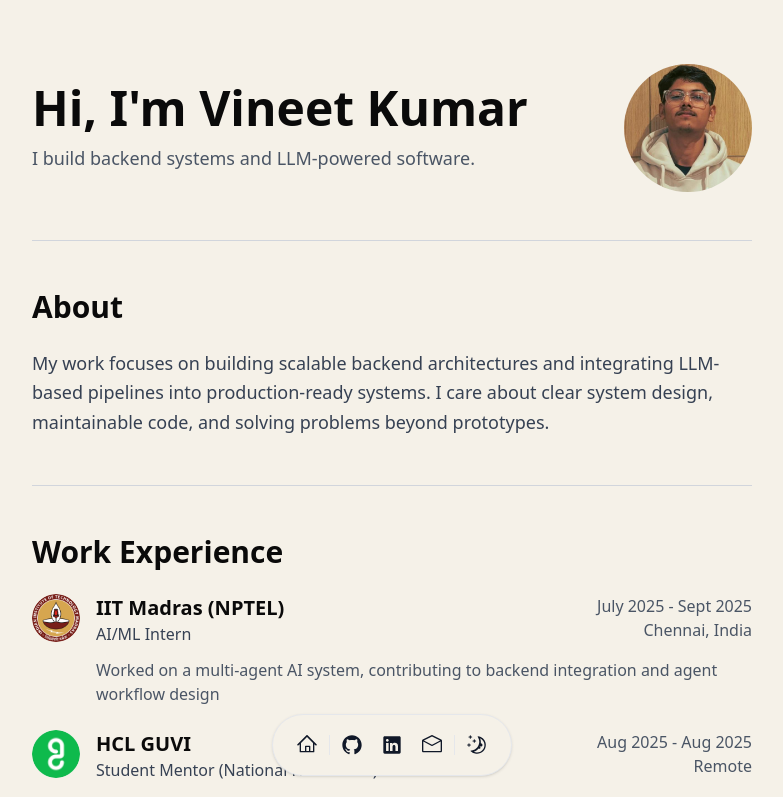
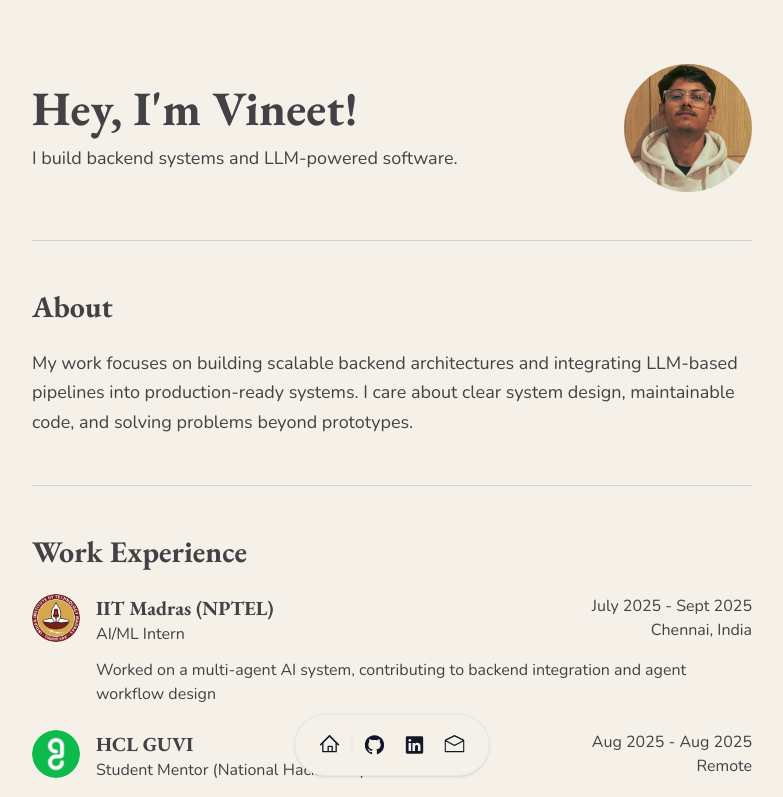
Before and after one commit to whyvineet/portfolio, a Next.js app: page / in a window 1280 px wide. Shown: the top 797 px of the page, without its empty margins (248-1031 px from the left). Built offline with nearby package versions, Linux system fonts and the light colour scheme.

Commit message:
refactor: remove theme context and update NavBar for improved styling and accessibility

```diff
--- a/app/components/NavBar.tsx
+++ b/app/components/NavBar.tsx
@@ -1,9 +1,8 @@
 'use client';
 
-import { HomeIcon, GitHubLogoIcon, LinkedInLogoIcon, EnvelopeOpenIcon, SunIcon, MoonIcon } from '@radix-ui/react-icons';
+import { HomeIcon, GitHubLogoIcon, LinkedInLogoIcon, EnvelopeOpenIcon } from '@radix-ui/react-icons';
 import { useRef } from 'react';
 import { motion, useMotionValue, useSpring, useTransform, MotionValue } from 'framer-motion';
-import { useTheme } from '../context/ThemeContext';
 
 interface NavItemProps {
   children: React.ReactNode;
@@ -35,7 +34,7 @@ function NavItem({ children, href, onClick, label, mouseX, external }: NavItemPr
   const commonProps = {
     ref: ref as React.RefObject<HTMLAnchorElement> & React.RefObject<HTMLButtonElement>,
     'aria-label': label,
-    className: 'group relative inline-flex items-center justify-center text-gray-900 hover:bg-gray-100 dark:text-gray-100 dark:hover:bg-gray-800 transition-colors rounded-full focus:outline-none focus:ring-2 focus:ring-gray-300 dark:focus:ring-gray-700',
+    className: 'group relative inline-flex items-center justify-center text-gray-900 hover:bg-gray-100 transition-colors rounded-full focus:outline-none focus:ring-2 focus:ring-gray-300',
   };
 
   if (href) {
@@ -73,7 +72,7 @@ function NavItem({ children, href, onClick, label, mouseX, external }: NavItemPr
       }}
     >
       {children}
-      <span className="pointer-events-none absolute bottom-full left-1/2 mb-2 -translate-x-1/2 whitespace-nowrap rounded-md bg-gray-900 px-2 py-1 text-xs text-white opacity-0 shadow-sm transition-all duration-150 ease-out group-hover:opacity-100 group-hover:-translate-y-0.5 dark:bg-gray-100 dark:text-gray-900">
+      <span className="pointer-events-none absolute bottom-full left-1/2 mb-2 -translate-x-1/2 whitespace-nowrap rounded-md bg-gray-900 px-2 py-1 text-xs text-white opacity-0 shadow-sm transition-all duration-150 ease-out group-hover:opacity-100 group-hover:-translate-y-0.5">
         {label}
       </span>
     </motion.button>
@@ -81,7 +80,6 @@ function NavItem({ children, href, onClick, label, mouseX, external }: NavItemPr
 }
 
 export default function NavBar({ className }: { className?: string }) {
-  const { isDark, toggleTheme } = useTheme();
   const mouseX = useMotionValue(Infinity);
 
   const scrollToTop = () => {
@@ -94,12 +92,12 @@ export default function NavBar({ className }: { className?: string }) {
       onMouseLeave={() => mouseX.set(Infinity)}
       className={`fixed bottom-6 left-1/2 -translate-x-1/2 z-50 ${className ?? ""}`}
     >
-      <div className="flex items-center gap-1 px-4 py-3 bg-background border border-gray-200 dark:border-gray-700 rounded-full shadow-sm">
+      <div className="flex items-center gap-1 px-4 py-3 bg-background border border-gray-200 rounded-full shadow-sm">
         <NavItem mouseX={mouseX} onClick={scrollToTop} label="Home">
           <HomeIcon width={20} height={20} />
         </NavItem>
 
-        <div className="w-px h-5 bg-gray-200 dark:bg-gray-700" />
+        <div className="w-px h-5 bg-gray-200" />
 
         <NavItem mouseX={mouseX} href="https://github.com/whyvineet" label="GitHub" external>
           <GitHubLogoIcon width={20} height={20} />
@@ -112,12 +110,6 @@ export default function NavBar({ className }: { className?: string }) {
         <NavItem mouseX={mouseX} href="mailto:whyvineet@outlook.com" label="Email" external>
           <EnvelopeOpenIcon width={20} height={20} />
         </NavItem>
-
-        <div className="w-px h-5 bg-gray-200 dark:bg-gray-700" />
-
-        <NavItem mouseX={mouseX} onClick={toggleTheme} label="Toggle theme">
-          {isDark ? <SunIcon width={20} height={20} /> : <MoonIcon width={20} height={20} />}
-        </NavItem>
       </div>
     </motion.nav>
   );
--- a/app/context/ThemeContext.tsx
+++ /dev/null
@@ -1,60 +0,0 @@
-"use client";
-
-import { createContext, useContext, useEffect, useMemo, useState } from "react";
-
-type ThemeContextValue = {
-  isDark: boolean;
-  toggleTheme: () => void;
-};
-
-const ThemeContext = createContext<ThemeContextValue | undefined>(undefined);
-
-const getInitialTheme = () => {
-  if (typeof window === "undefined") {
-    return false;
-  }
-
-  const stored = window.localStorage.getItem("theme");
-  if (stored === "dark") {
-    return true;
-  }
-  if (stored === "light") {
-    return false;
-  }
-
-  return window.matchMedia?.("(prefers-color-scheme: dark)").matches ?? false;
-};
-
-export function ThemeProvider({ children }: { children: React.ReactNode }) {
-  const [isDark, setIsDark] = useState<boolean>(() => getInitialTheme());
-
-  useEffect(() => {
-    const root = document.documentElement;
-    if (isDark) {
-      root.classList.add("dark");
-    } else {
-      root.classList.remove("dark");
-    }
-
-    window.localStorage.setItem("theme", isDark ? "dark" : "light");
-  }, [isDark]);
-
-  const toggleTheme = () => {
-    setIsDark((prev) => !prev);
-  };
-
-  const value = useMemo(
-    () => ({ isDark, toggleTheme }),
-    [isDark]
-  );
-
-  return <ThemeContext.Provider value={value}>{children}</ThemeContext.Provider>;
-}
-
-export function useTheme() {
-  const context = useContext(ThemeContext);
-  if (!context) {
-    throw new Error("useTheme must be used within ThemeProvider");
-  }
-  return context;
-}
--- a/app/globals.css
+++ b/app/globals.css
@@ -1,30 +1,36 @@
 @import "tailwindcss";
-
-@custom-variant dark (&:where(.dark, .dark *));
 
 :root {
   --background: #f5f1e8;
-  --foreground: #0a0a0a;
+  --foreground: #414146;
   --accent: #2563eb;
-}
-
-.dark {
-  --background: #0b0f14;
-  --foreground: #f8fafc;
-  --accent: #60a5fa;
 }
 
 @theme inline {
   --color-background: var(--background);
   --color-foreground: var(--foreground);
   --color-accent: var(--accent);
-  --font-sans: var(--font-geist-sans);
+  --font-sans: var(--font-nunito);
+  --font-serif: var(--font-eb-garamond);
   --font-mono: var(--font-geist-mono);
 }
 
 body {
   background: var(--background);
   color: var(--foreground);
+  font-family: var(--font-nunito), 'Nunito', -apple-system, BlinkMacSystemFont, 'Segoe UI', system-ui, sans-serif;
+}
+
+h1, h2, h3, h4, h5, h6 {
+  font-family: var(--font-eb-garamond), serif;
+}
+
+.text-content {
+  color: #414146;
+}
+
+.border-content {
+  border-color: #d1d0d5;
 }
 
 html {
--- a/app/layout.tsx
+++ b/app/layout.tsx
@@ -1,11 +1,18 @@
 import type { Metadata } from "next";
-import { Geist, Geist_Mono } from "next/font/google";
+import { EB_Garamond, Nunito, Geist_Mono } from "next/font/google";
 import "./globals.css";
-import { ThemeProvider } from "./context/ThemeContext";
 
-const geistSans = Geist({
-  variable: "--font-geist-sans",
+const nunito = Nunito({
+  variable: "--font-nunito",
   subsets: ["latin"],
+  weight: ["300", "400", "500", "600", "700", "800"],
+});
+
+const ebGaramond = EB_Garamond({
+  variable: "--font-eb-garamond",
+  subsets: ["latin"],
+  weight: ["400", "500", "600", "700"],
+  style: ["normal", "italic"],
 });
 
 const geistMono = Geist_Mono({
@@ -26,9 +33,9 @@ export default function RootLayout({
   return (
     <html lang="en">
       <body
-        className={`${geistSans.variable} ${geistMono.variable} antialiased`}
+        className={`${nunito.variable} ${ebGaramond.variable} ${geistMono.variable} antialiased`}
       >
-        <ThemeProvider>{children}</ThemeProvider>
+        {children}
       </body>
     </html>
   );
--- a/app/page.tsx
+++ b/app/page.tsx
@@ -35,9 +35,9 @@ export default function Home() {
           <div className="flex flex-col md:flex-row md:items-center md:justify-between gap-8">
             <div className="space-y-3">
               <h1 className="text-3xl sm:text-4xl md:text-5xl font-bold">
-                Hi, I&apos;m Vineet Kumar
+                Hey, I&apos;m Vineet!
               </h1>
-              <p className="text-lg text-gray-600 dark:text-gray-300">
+              <p className="text-lg text-content">
                 I build backend systems and LLM-powered software.
               </p>
             </div>
@@ -55,7 +55,7 @@ export default function Home() {
             </div>
           </div>
         </section>
-        <hr className={`border-gray-300 dark:border-gray-700 transition-all duration-500 ease-out ${
+        <hr className={`border-content transition-all duration-500 ease-out ${
             visibleSections.includes(2)
               ? "blur-0 opacity-100 translate-y-0"
               : "blur-md opacity-0 -translate-y-2.5"
@@ -68,7 +68,7 @@ export default function Home() {
               : "blur-md opacity-0 -translate-y-2.5"
           }`}>
           <h2 className="text-2xl sm:text-3xl font-bold">About</h2>
-          <div className="space-y-4 text-base sm:text-lg text-gray-700 dark:text-gray-300 leading-relaxed">
+          <div className="space-y-4 text-base sm:text-lg text-content leading-relaxed">
             <p>
               My work focuses on building scalable backend architectures and
               integrating LLM-based pipelines into production-ready systems. I
@@ -77,7 +77,7 @@ export default function Home() {
             </p>
           </div>
         </section>
-        <hr className={`border-gray-300 dark:border-gray-700 transition-all duration-500 ease-out ${
+        <hr className={`border-content transition-all duration-500 ease-out ${
             visibleSections.includes(4)
               ? "blur-0 opacity-100 translate-y-0"
               : "blur-md opacity-0 -translate-y-2.5"
@@ -107,14 +107,14 @@ export default function Home() {
                   <h3 className="text-lg sm:text-xl font-bold">
                     IIT Madras (NPTEL)
                   </h3>
-                  <p className="text-gray-700 dark:text-gray-300">AI/ML Intern</p>
+                  <p className="text-content">AI/ML Intern</p>
                 </div>
                 <div>
-                  <p className="text-gray-600 dark:text-gray-300">July 2025 - Sept 2025</p>
-                  <p className="text-gray-600 dark:text-gray-300 sm:text-right">Chennai, India</p>
+                  <p className="text-content">July 2025 - Sept 2025</p>
+                  <p className="text-content sm:text-right">Chennai, India</p>
                 </div>
               </div>
-              <div className="text-gray-600 dark:text-gray-300 mt-3 space-y-2">
+              <div className="text-content mt-3 space-y-2">
                 <p>
                   Worked on a multi-agent AI system, contributing to backend
                   integration and agent workflow design
@@ -137,16 +137,16 @@ export default function Home() {
               <div className="flex flex-col sm:flex-row sm:justify-between sm:items-start gap-2">
                 <div>
                   <h3 className="text-lg sm:text-xl font-bold">HCL GUVI</h3>
-                  <p className="text-gray-700 dark:text-gray-300">
+                  <p className="text-content">
                     Student Mentor (National Hackathon)
                   </p>
                 </div>
                 <div>
-                  <p className="text-gray-600 dark:text-gray-300">Aug 2025 - Aug 2025</p>
-                  <p className="text-gray-600 dark:text-gray-300 sm:text-right">Remote</p>
+                  <p className="text-content">Aug 2025 - Aug 2025</p>
+                  <p className="text-content sm:text-right">Remote</p>
                 </div>
               </div>
-              <div className="text-gray-600 dark:text-gray-300 mt-3 space-y-2">
+              <div className="text-content mt-3 space-y-2">
                 <p>
                   Mentored 30+ teams in a national-level hackathon, guiding
                   problem framing and solution execution
@@ -171,7 +171,7 @@ export default function Home() {
             Open Source Contributions
           </h2>
           <div className="space-y-4">
-            <p className="text-gray-700 dark:text-gray-300 leading-relaxed">
+            <p className="text-content leading-relaxed">
               I actively contribute to Python-based open-source projects, focusing on
               improving code quality, fixing bugs, and adding new features.
             </p>
@@ -217,7 +217,7 @@ export default function Home() {
             </div>
 
             <div className="pt-4 flex items-center gap-3">
-              <p className="text-sm text-gray-600 dark:text-gray-400">
+              <p className="text-sm text-content">
                 Support my open source work:
               </p>
               <a
@@ -264,11 +264,11 @@ export default function Home() {
                   <h3 className="text-lg sm:text-xl font-bold">
                     Galgotias University
                   </h3>
-                  <p className="text-gray-700 dark:text-gray-300">
+                  <p className="text-content">
                     Bachelor of Technology in Computer Science
                   </p>
                 </div>
-                <p className="text-gray-600 dark:text-gray-300">2023 - 2027</p>
+                <p className="text-content">2023 - 2027</p>
               </div>
             </div>
           </div>
@@ -332,7 +332,7 @@ export default function Home() {
               : "blur-md opacity-0 -translate-y-2.5"
           }`}>
           <h2 className="text-3xl sm:text-4xl font-bold">Get in Touch</h2>
-          <p className="text-base sm:text-lg text-gray-700 dark:text-gray-300">
+          <p className="text-base sm:text-lg text-content">
             Reach out via{" "}
             <a
               href="https://linkedin.com/in/whyvineet"
```
